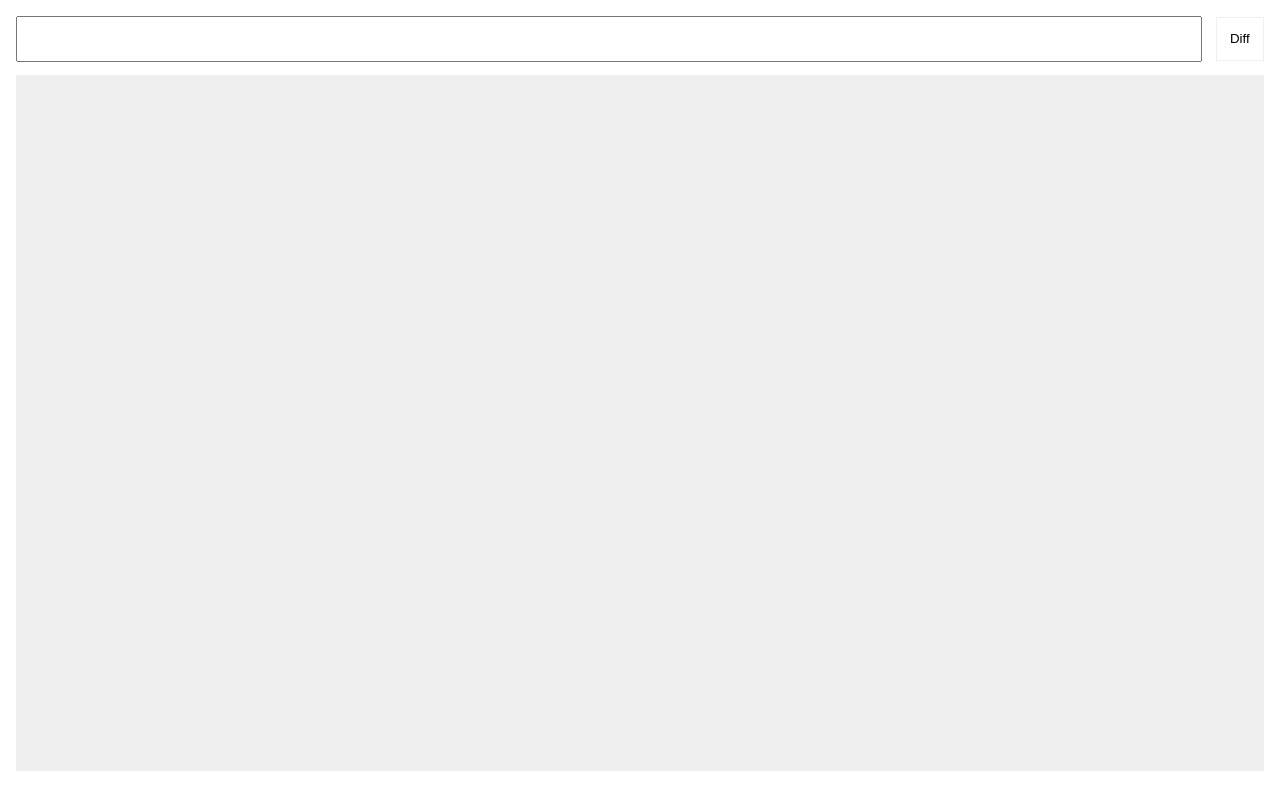
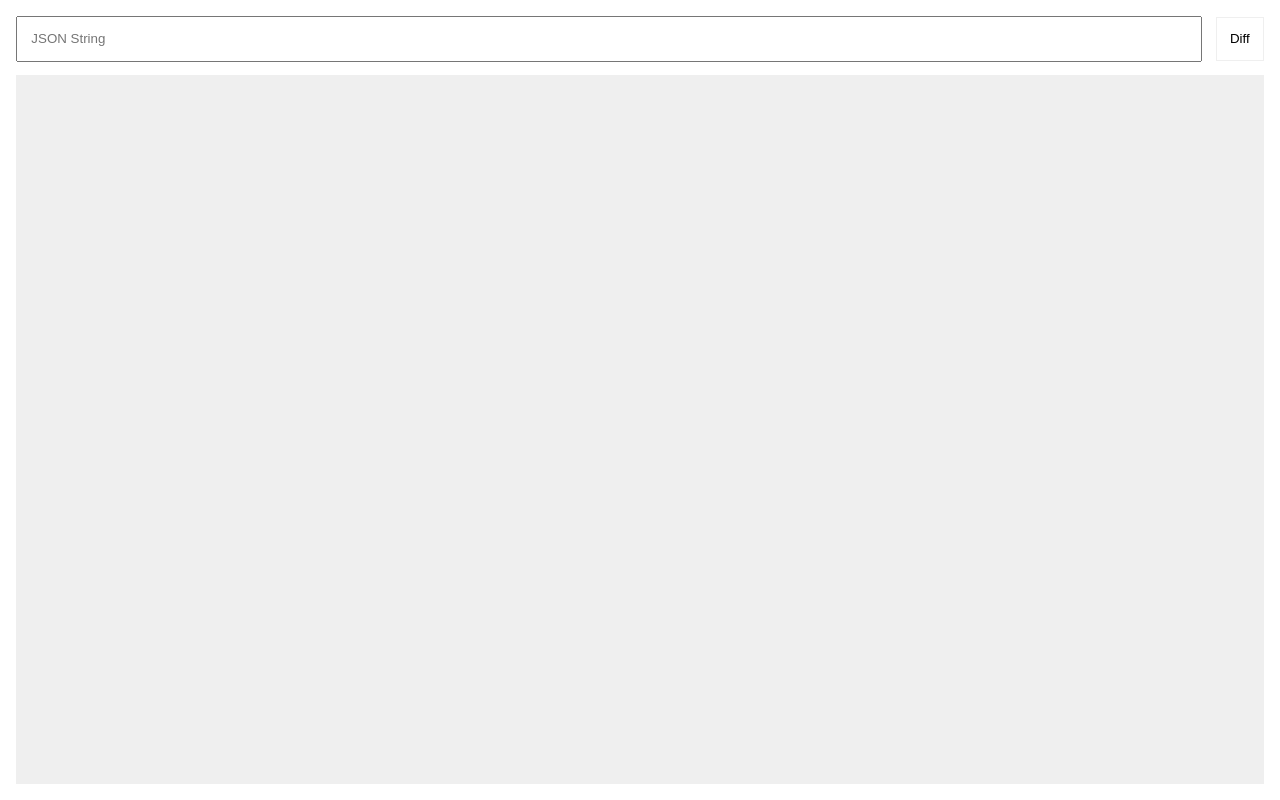
Before and after one commit to atkinchris/json-diff, a website: page index.html in a window 1280 px wide. Drawn offline with Linux system fonts and the light colour scheme.

Commit message:
Add placeholder and fix margins

```diff
--- a/assets/layout.css
+++ b/assets/layout.css
@@ -38,6 +38,7 @@ html, body {
 
 #display {
   background: #EFEFEF;
+  margin: 1em 0 0;
   padding: 1em;
   flex: 1;
 }
--- a/index.html
+++ b/index.html
@@ -10,7 +10,7 @@
   <body>
     <div class="container">
       <form class="form" onsubmit="event.preventDefault(); processJson()">
-        <input class="form_input form_input--text" type="text" id="json" />
+        <input class="form_input form_input--text" type="text" id="json" placeholder="JSON String" />
         <input class="form_input form_input--submit" type="submit" value="Diff">
       </form>
       <pre id="display"></pre>
```
